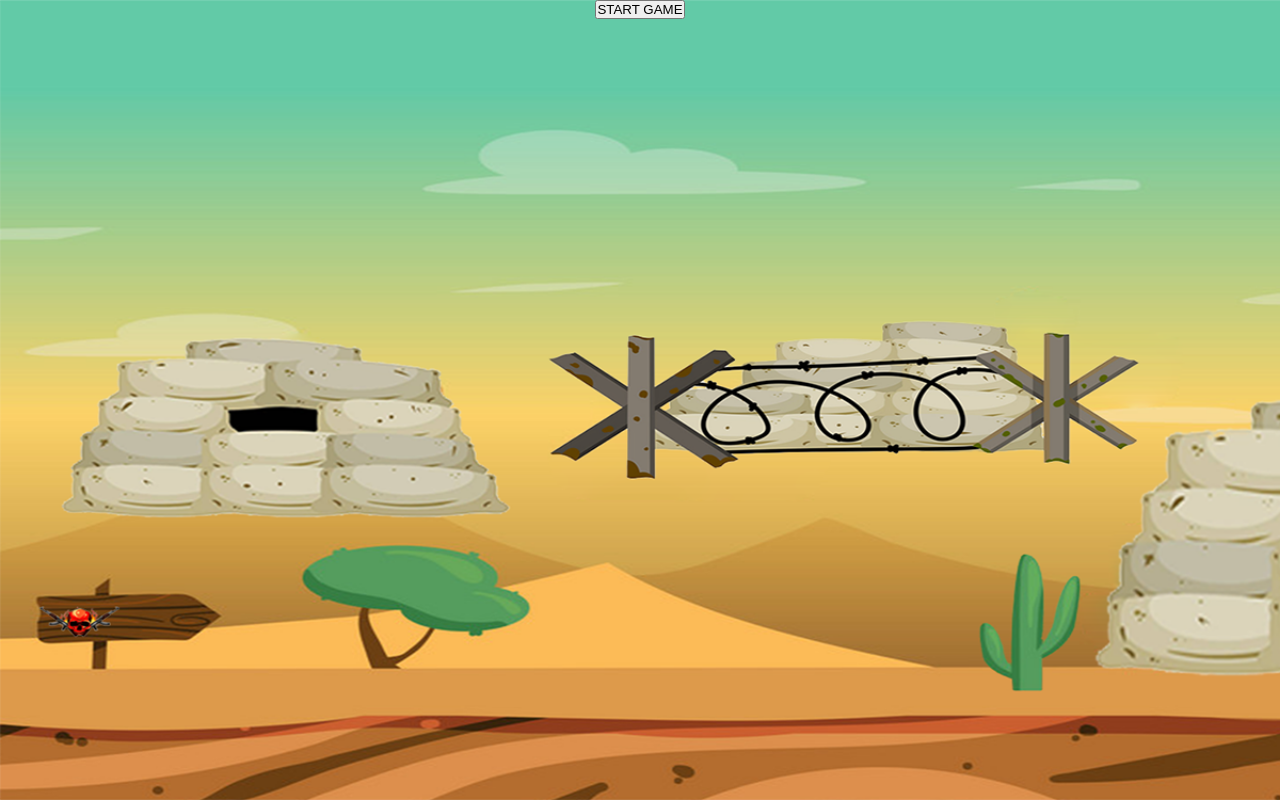
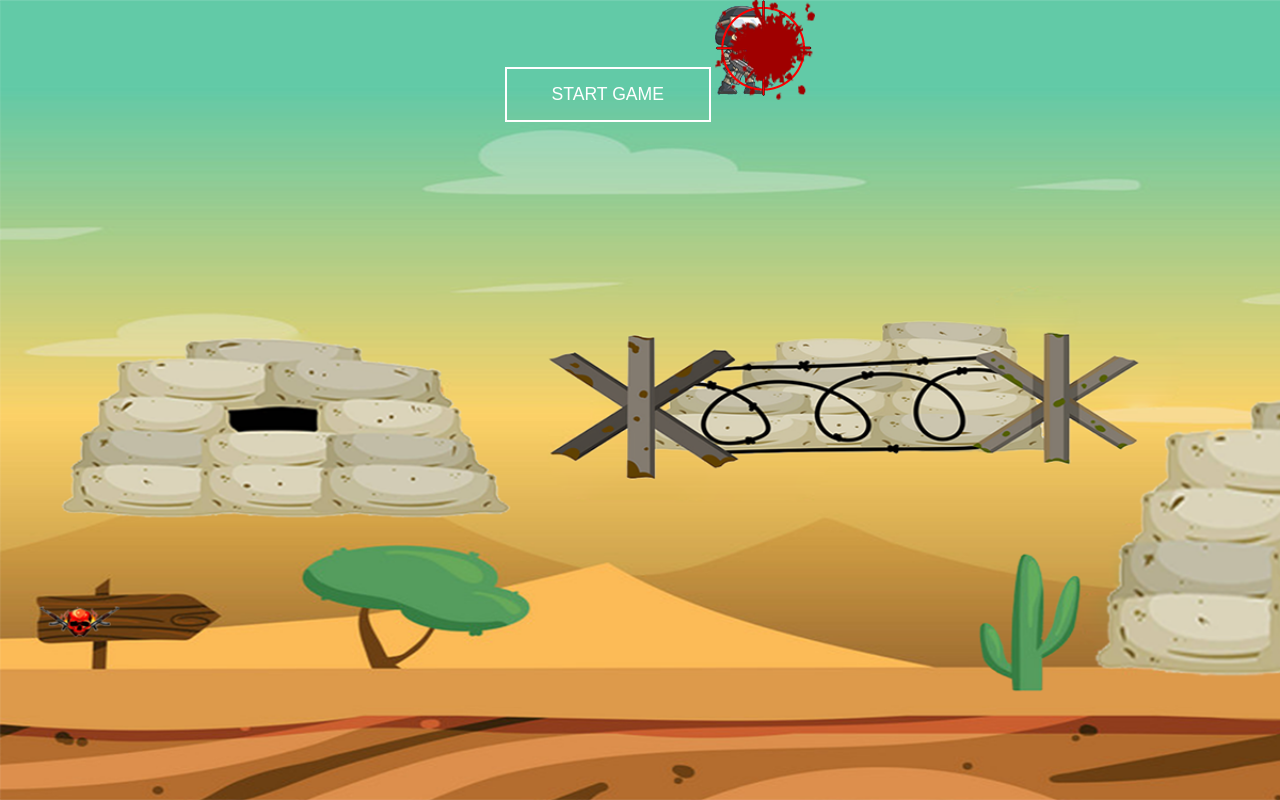
Before and after one commit to HarendraD/Shooter, a plain HTML site: page index.html in a window 1280 px wide. Drawn offline with Linux system fonts and the light colour scheme.

Commit message:
content added'

```diff
--- a/index.html
+++ b/index.html
@@ -19,12 +19,48 @@
             height: 100vh;
             text-align: center;
         }
+        .container {
+            position: relative;
+            height: 100%;
+            overflow: hidden;
+        }
+        button {
+            color: #fff;
+            border: 2px solid #fff;
+            background: transparent;
+            padding: 15px 45px;
+            font-size: 1.1rem;
+            margin-top: 3em;
+            outline: none;
+            cursor: none;
+        }
+
+        .blood {
+            position: absolute;
+            z-index: 2;
+        }
+
+        .enemy {
+            height: 100px;
+        }
+
+        img::selection {
+            background: transparent;
+        }
+
+        .cursor {
+            position: absolute;
+            z-index: 2;
+
+        }
     </style>
 </head>
 <body>
 <div class="container">
   <button type="button" class="startBtn">START GAME</button>
-
+    <img src="assets/images/cursor.png" alt="Crosshair" class="cursor" />
+    <img src="assets/images/bloodspot.png" alt="Blood" class="blood" />
+    <img src="assets/images/enemy.png" alt="Enemy" class="enemy" />
 </div>
 </body>
 </html>
```
Also changed, not shown: assets/images/bloodspot.png (added), assets/images/cursor.png (added).
